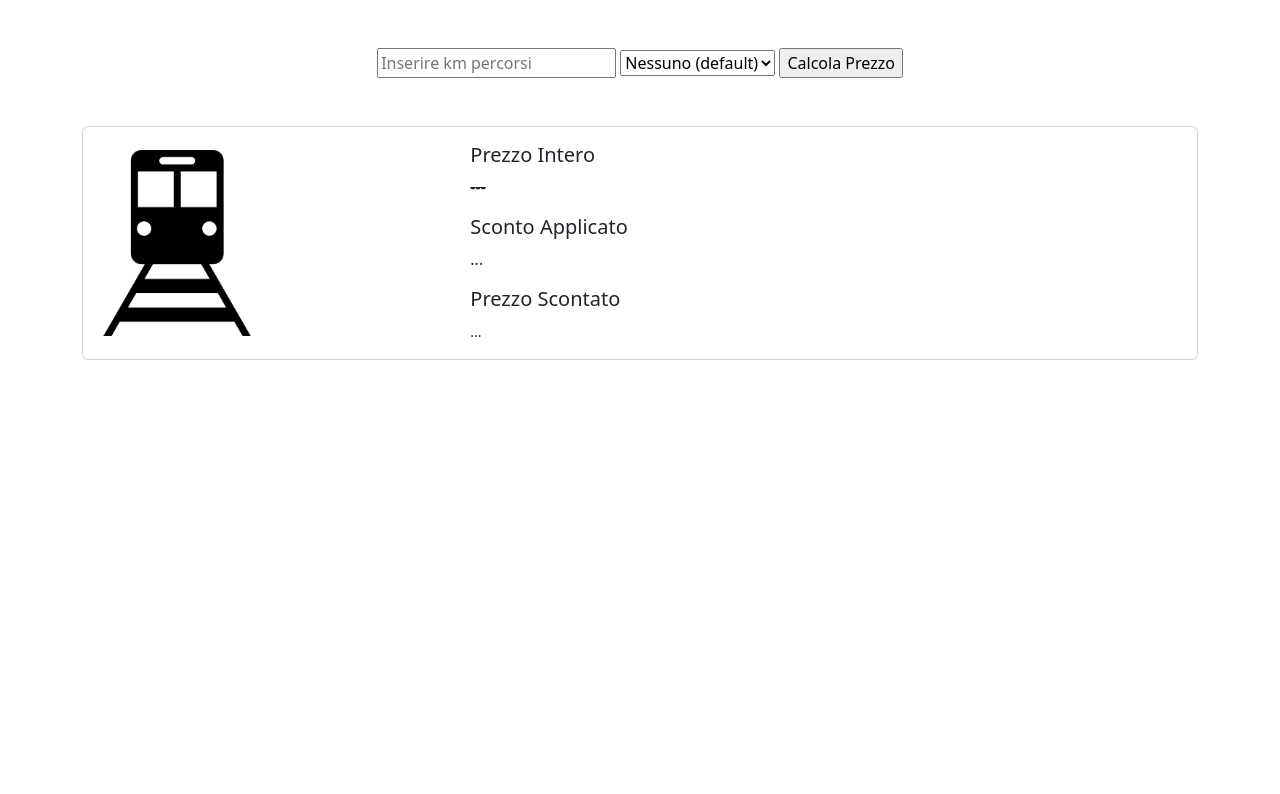
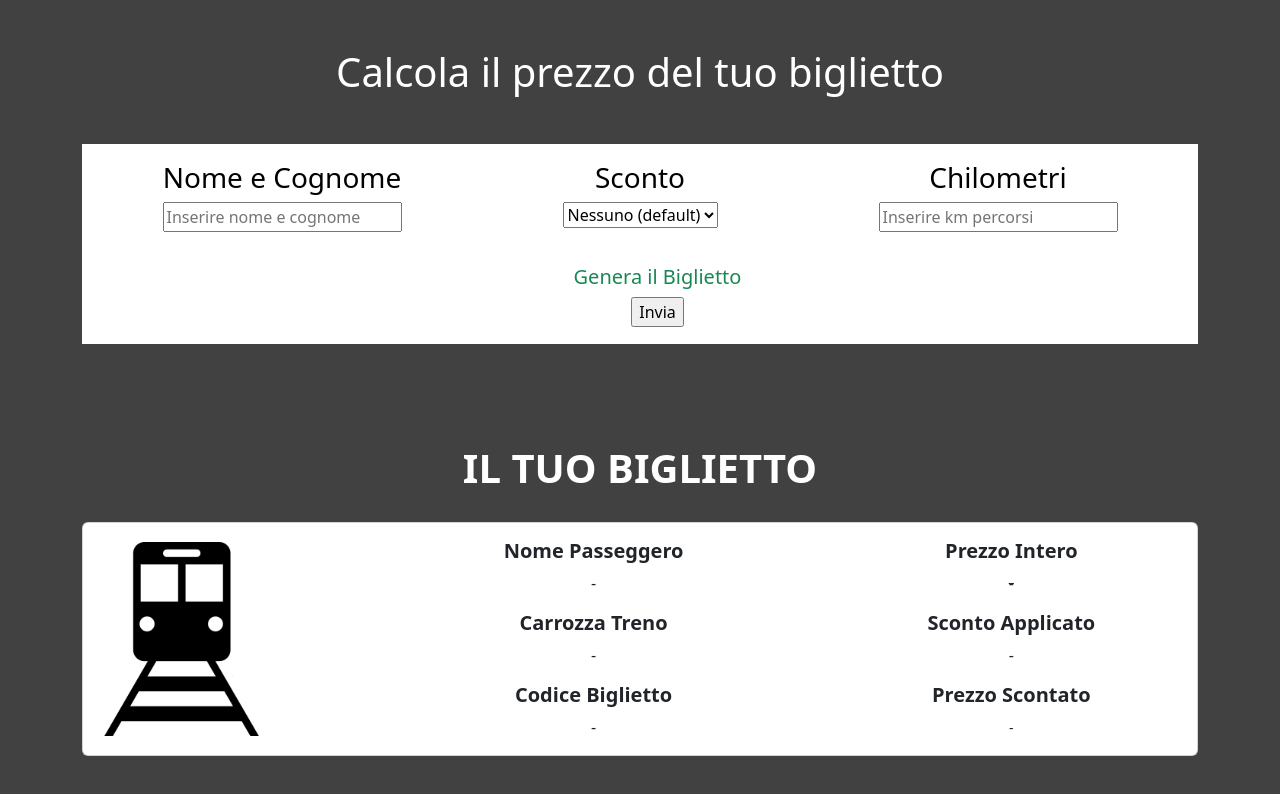
Before and after one commit to MarcoColloca/js-biglietto-treno-form, a plain HTML site: page index.html in a window 1280 px wide. Drawn offline with nearby package versions, Linux system fonts and the light colour scheme.

```diff
--- a/css/app.css
+++ b/css/app.css
@@ -1,9 +1,46 @@
+
+
+.bg-darkgray{
+    background-color: rgb(65, 65, 65);
+}
+
+
+#train-img{
+    width: 70%;
+    aspect-ratio: 1/1;
+}
+
+
+.main__ticket--pricing{
+    color: white;
+    text-align: center;
+}
+
+.main__ticket--showcase{
+    margin-top: 100px;
+}
+
+
+.main__ticket--showcase__title{
+    color: white;
+    font-weight: bold;
+    text-align: center;
+    margin-bottom: 30px;
+}
 
 
 
+.my-card{
+    height: 200px;
+    background-color: white;
+    color: black;
+    display: flex;
+    flex-direction: column;
+    justify-content: space-around;
+    align-items: center;
 
+}
 
-#train-img{
-    width: 50%;
-    aspect-ratio: 1/1;
+.my-ticket-button{
+    margin-left: 35px;
 }
--- a/index.html
+++ b/index.html
@@ -11,52 +11,92 @@
 
 
 
-<body>
+<body class="bg-darkgray">
 
     <main>
         <!-- Your Price Section -->
-        <div class="container my-5">
-            <div class="row text-center">
-                <div class="col-12">
-                    <input type="text" id="distance" name="distance" placeholder="Inserire km percorsi">
+        <section class="main__ticket--pricing my-5">
+            <div class="container">
+                <h1 class="mb-5">
+                    Calcola il prezzo del tuo biglietto
+                </h1>
+
+                <div class="my-card">
+                    <div class="col-12 d-flex justify-content-around">
+                        <div>
+                            <h3>Nome e Cognome</h3>
+                            <input type="text" id="passenger" name="passenger" placeholder="Inserire nome e cognome">
+                        </div>
+
+                        <div>
+                            <h3>Sconto</h3>
                             <select name="age" id="age">
                                 <option value="nessuno">Nessuno (default)</option>
                                 <option value="minorenne">Minorenne</option>
                                 <option value="over65">Over 65</option>
                             </select>
-                    <!-- <input type="text" id="age" name="age" placeholder="Inserire età passeggero"> -->
-                    <input type="button" id="ticket-price" name="ticket-price" value="Calcola Prezzo">
+                        </div>
+
+                        <div>
+                            <h3>Chilometri</h3>
+                            <input type="text" id="distance" name="distance" placeholder="Inserire km percorsi">
+                        </div>
+                    </div>
+
+                    <div class="col-12 text-center text-success">
+                        <div class="my-ticket-button">
+                            <h5>Genera il Biglietto</h5>
+                            <input type="button" id="ticket-price" name="ticket-price" value="Invia">
                         </div>
                     </div>
                 </div>
+            </div>
+        </section>
+
+        <!-- Ticket Showcase Section -->
+        <section class="main__ticket--showcase">
 
 
-        <!-- Ticket Showcase Section -->
-        <div class="container">
-            <div class="row">
-                <div class="col-12">
+            <div class="container ">
+                <h1 class="main__ticket--showcase__title">
+                    IL TUO BIGLIETTO
+                </h1>
+
                 <div class="card mb-3">
                     <div class="row g-0 align-items-center">
-                            <div class="col-md-4">
+                        <div class="col-md-3">
                             <img id="train-img" src="./img/14-512.webp" class="img-fluid rounded-start" alt="...">
                         </div>
-                            <div class="col-md-auto">
+
+                        <div class="col-md-5 d-flex align-items-start h-100">
+                            <div class="card-body h-100">
+                                <h5 class="card-title fw-bold text-center">Nome Passeggero</h5>
+                                <p id="passenger-name" class="card-text text-center">-</p>
+
+                                <h5 class="card-title fw-bold text-center">Carrozza Treno</h5>
+                                <p id="carriage-number" class="card-text text-center">-</p>
+
+                                <h5 class="card-title fw-bold text-center">Codice Biglietto</h5>
+                                <p id="ticket-code" class="card-text text-center">-</p>
+                            </div>
+                        </div>
+
+                        <div class="col-md-4">
                             <div class="card-body">
-                                    <h5 class="card-title">Prezzo Intero</h5>
-                                 <p id="full-price" class="card-text text-decoration-line-through">---</p>
+                                <h5 class="card-title fw-bold text-center">Prezzo Intero</h5>
+                                <p id="full-price" class="card-text text-center text-decoration-line-through">-</p>
 
-                                 <h5 class="card-title">Sconto Applicato</h5>
-                                    <p id="discount" class="card-text">...</p>
+                                <h5 class="card-title fw-bold text-center">Sconto Applicato</h5>
+                                <p id="discount" class="card-text text-center">-</p>
 
-                                    <h5 class="card-title">Prezzo Scontato</h5>
-                                    <p id="final-price" class="card-text"><small class="card-text">...</small></p>
+                                <h5 class="card-title fw-bold text-center">Prezzo Scontato</h5>
+                                <p id="final-price" class="card-text text-center"><small class="card-text">-</small></p>
                             </div>
                         </div>
                     </div>
                 </div>
             </div>
-            </div>
-        </div>
+        </section>
     </main>
 
 
```
Lines whose indentation alone changed are shown as unchanged.
